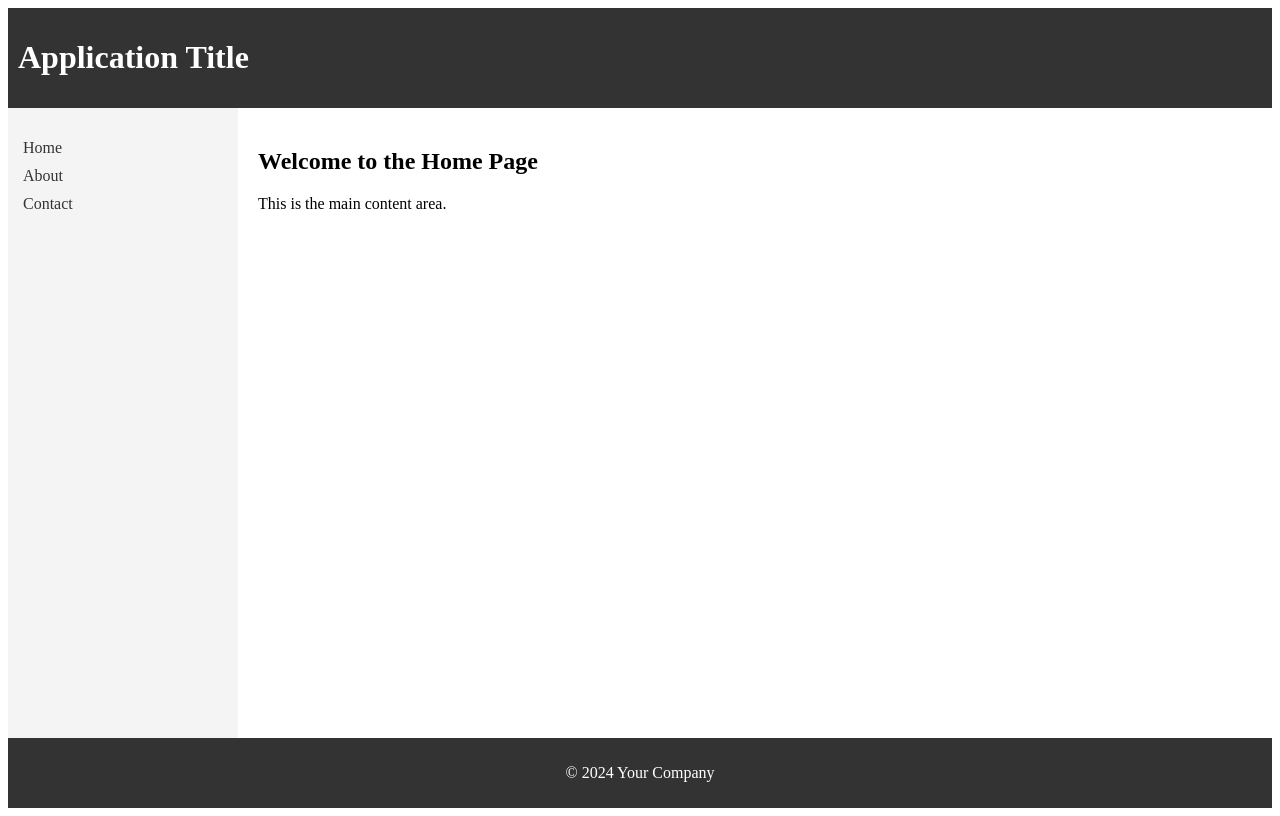
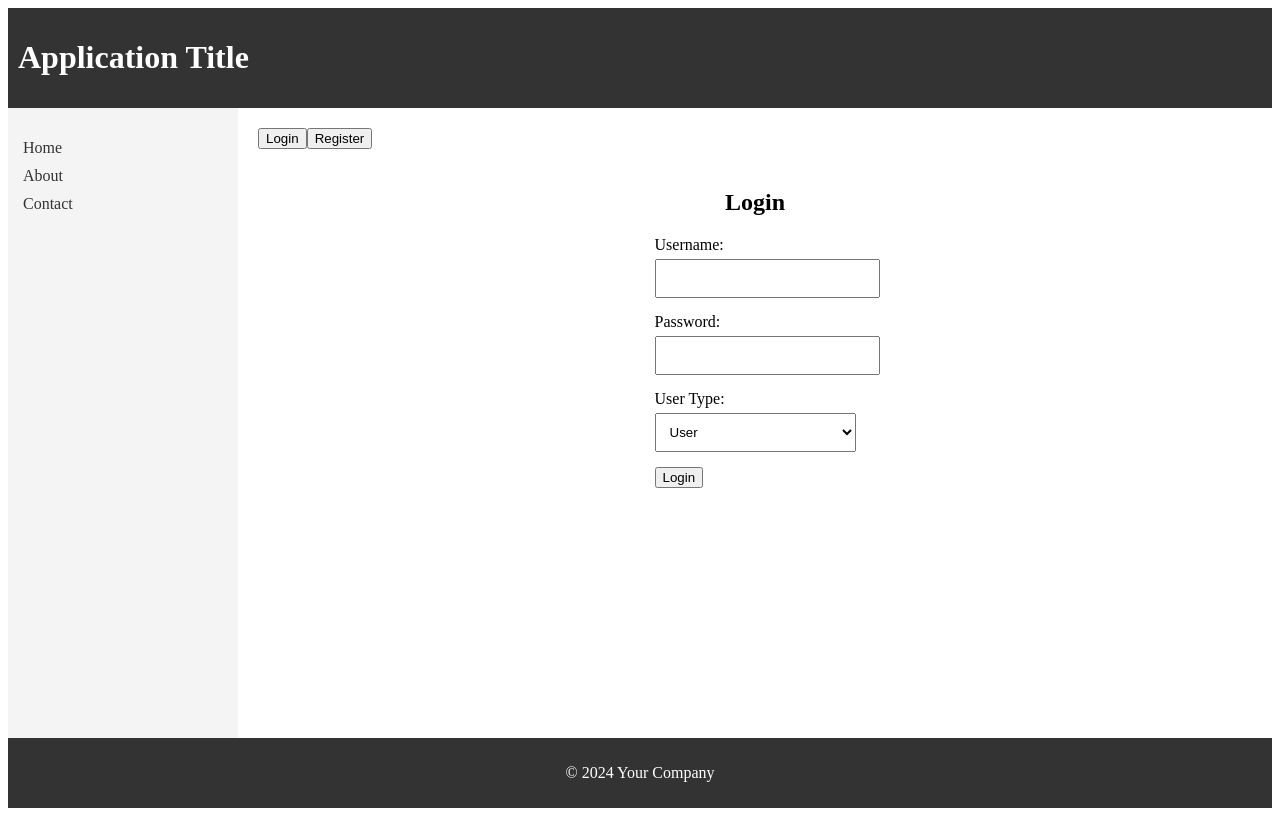
Before and after one commit to upc-pre-202402-si730-si92/front-end, a Vue app: page / in a window 1280 px wide. Built offline with nearby package versions, Linux system fonts and the light colour scheme.

Commit message:
feat: addlogin and register components

```diff
--- /dev/null
+++ b/src/contexts/security/components/login-form.component.vue
@@ -0,0 +1,61 @@
+<template>
+  <div class="form-container">
+    <h2>Login</h2>
+    <form>
+      <div class="form-group">
+        <label for="username">Username:</label>
+        <input type="text" id="username" v-model="username" />
+      </div>
+      <div class="form-group">
+        <label for="password">Password:</label>
+        <input type="password" id="password" v-model="password" />
+      </div>
+      <div class="form-group">
+        <label for="userType">User Type:</label>
+        <select id="userType" v-model="userType">
+          <option value="User">User</option>
+          <option value="Admin">Admin</option>
+        </select>
+      </div>
+      <button type="submit" class="submit-button">Login</button>
+    </form>
+  </div>
+</template>
+
+<script setup>
+import { ref } from 'vue';
+
+const username = ref('');
+const password = ref('');
+const userType = ref('User');
+</script>
+
+<style scoped>
+.form-container {
+  display: flex;
+  flex-direction: column;
+  align-items: center;
+  justify-content: center;
+  padding: 20px;
+  max-width: 400px;
+  margin: auto;
+  border-radius: 8px;
+}
+
+.form-group {
+  margin-bottom: 15px;
+  width: 100%;
+}
+
+label {
+  display: block;
+  margin-bottom: 5px;
+}
+
+input, select {
+  width: 100%;
+  padding: 10px;
+}
+
+
+</style>
--- /dev/null
+++ b/src/contexts/security/components/register-form.component.vue
@@ -0,0 +1,71 @@
+<template>
+  <div class="form-container">
+    <h2>Register</h2>
+    <form>
+      <div class="form-group">
+        <label for="username">Username:</label>
+        <input type="text" id="username" v-model="username" />
+      </div>
+      <div class="form-group">
+        <label for="email">Email:</label>
+        <input type="email" id="email" v-model="email" />
+      </div>
+      <div class="form-group">
+        <label for="password">Password:</label>
+        <input type="password" id="password" v-model="password" />
+      </div>
+      <div class="form-group">
+        <label for="confirmPassword">Confirm Password:</label>
+        <input type="password" id="confirmPassword" v-model="confirmPassword" />
+      </div>
+      <div class="form-group">
+        <label for="userType">User Type:</label>
+        <select id="userType" v-model="userType">
+          <option value="User">User</option>
+          <option value="Admin">Admin</option>
+        </select>
+      </div>
+      <button type="submit" class="submit-button">Register</button>
+    </form>
+  </div>
+</template>
+
+<script setup>
+import { ref } from 'vue';
+
+const username = ref('');
+const email = ref('');
+const password = ref('');
+const confirmPassword = ref('');
+const userType = ref('User');
+</script>
+
+<style scoped>
+.form-container {
+  display: flex;
+  flex-direction: column;
+  align-items: center;
+  justify-content: center;
+  padding: 20px;
+  max-width: 400px;
+  margin: auto;
+}
+
+.form-group {
+  margin-bottom: 15px;
+  width: 100%;
+}
+
+label {
+  display: block;
+  margin-bottom: 5px;
+}
+
+input, select {
+  width: 100%;
+  padding: 10px;
+  border-radius: 4px;
+}
+
+
+</style>
--- /dev/null
+++ b/src/contexts/security/pages/auth-page.component.vue
@@ -0,0 +1,26 @@
+<template>
+  <div>
+    <div>
+      <button @click="toggleForm(true)">Login</button>
+      <button @click="toggleForm(false)">Register</button>
+    </div>
+    <div v-if="showLogin">
+      <login-form />
+    </div>
+    <div v-else>
+      <register-form />
+    </div>
+  </div>
+</template>
+
+<script setup>
+import { ref } from 'vue';
+import LoginForm from '@/contexts/security/components/login-form.component.vue';
+import RegisterForm from '@/contexts/security/components/register-form.component.vue';
+
+const showLogin = ref(true);
+
+function toggleForm(isLogin) {
+  showLogin.value = isLogin;
+}
+</script>
--- a/src/layouts/main-layout.vue
+++ b/src/layouts/main-layout.vue
@@ -4,7 +4,8 @@
     <div class="main-content">
       <the-sidebar />
       <main class="content">
-        <slot />
+<auth-page></auth-page>
+
       </main>
     </div>
     <the-footer />
@@ -12,9 +13,13 @@
 </template>
 
 <script setup>
-import TheHeader from './the-header.vue';
-import TheFooter from './the-footer.vue';
-import TheSidebar from './the-sidebar.vue';
+import TheHeader from './the-header.vue'
+import TheFooter from './the-footer.vue'
+import TheSidebar from './the-sidebar.vue'
+import AuthPage from '@/contexts/security/pages/auth-page.component.vue'
+
+
+
 </script>
 
 <style scoped>
--- a/src/layouts/the-footer.vue
+++ b/src/layouts/the-footer.vue
@@ -4,8 +4,7 @@
   </footer>
 </template>
 
-<script setup>
-</script>
+<script setup></script>
 
 <style scoped>
 .footer {
--- a/src/layouts/the-header.vue
+++ b/src/layouts/the-header.vue
@@ -5,8 +5,7 @@
   </header>
 </template>
 
-<script setup>
-</script>
+<script setup></script>
 
 <style scoped>
 .header {
--- a/src/layouts/the-sidebar.vue
+++ b/src/layouts/the-sidebar.vue
@@ -10,8 +10,7 @@
   </aside>
 </template>
 
-<script setup>
-</script>
+<script setup></script>
 
 <style scoped>
 .sidebar {
```
Also changed, not shown: src/App.vue (+2 -8 lines), src/contexts/learning/components/tutorial-item-create-and-edit-dialog.component.vue (added, +20 -0 lines).
